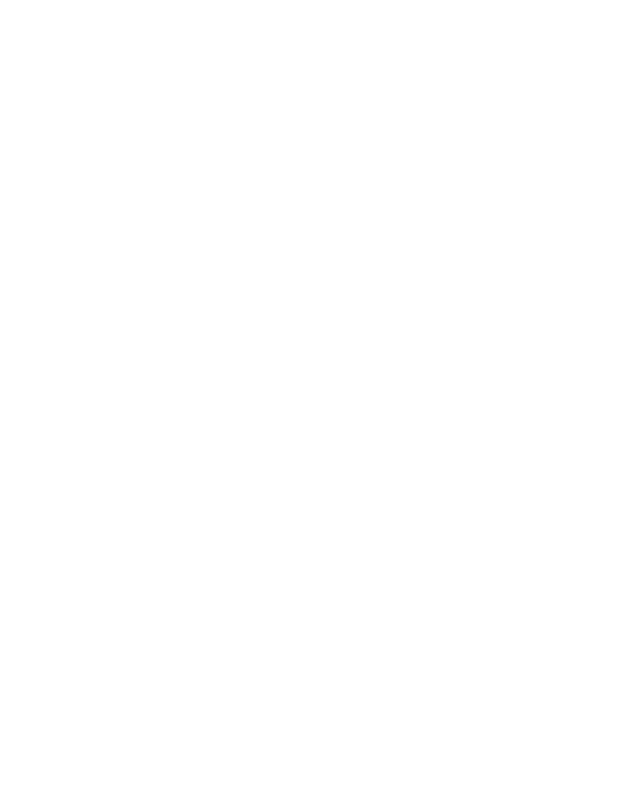
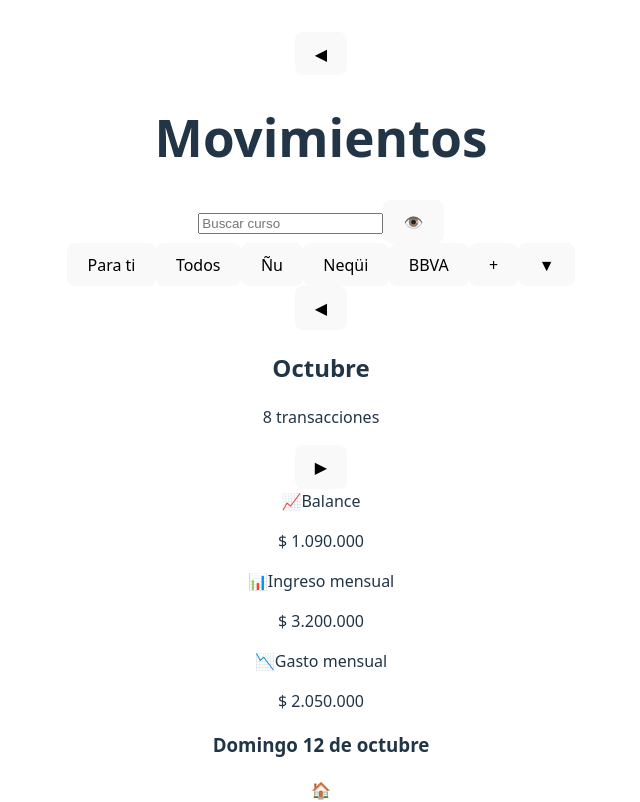
Before and after one commit to klimga2/Planea, a React (Vite) app: page /Migestion-gestionDiariaMovimientos in a window 1280 px wide. Before the commit this address had no page. Shown: the top 802 px of the page, without its empty margins (319-959 px from the left). Built offline with nearby package versions, Linux system fonts and the light colour scheme.

Commit message:
Migestion-gestionDiariaMovimientos

```diff
--- /dev/null
+++ b/src/Pages/Migestion/Migestion-gestionDiariaMovimient.jsx
@@ -0,0 +1,218 @@
+import { useState } from 'react';
+import { useNavigate } from 'react-router-dom';
+
+const MigestionMovimientos = () => {
+	const Nav = useNavigate();
+	const [searchTerm, setSearchTerm] = useState('');
+	const [currentMonth, setCurrentMonth] = useState(9); // octubre (0-11)
+	const [activeFilter, setActiveFilter] = useState('Para ti');
+
+	const filters = ['Para ti', 'Todos', 'Ñu', 'Neqüi', 'BBVA'];
+
+	// Datos de ejemplo
+	const monthlyData = {
+		balance: '$ 1.090.000',
+		income: '$ 3.200.000',
+		expense: '$ 2.050.000',
+		transactionCount: 8,
+	};
+
+	const transactions = [
+		{
+			date: 'Domingo 12 de octubre',
+			items: [
+				{
+					id: 1,
+					icon: '🏠',
+					title: 'Pago recibo de luz',
+					category: 'Hogar',
+					bank: 'Ñu',
+					amount: '-$136.000',
+					isExpense: true,
+				},
+				{
+					id: 2,
+					icon: '🚗',
+					title: 'Uber',
+					category: 'Transporte',
+					bank: 'Neqüi',
+					amount: '-$12.000',
+					isExpense: true,
+				},
+				{
+					id: 3,
+					icon: '💱',
+					title: 'Transferencia',
+					category: 'Salud',
+					bank: 'BBVA',
+					amount: '+$40.000',
+					isExpense: false,
+				},
+			],
+		},
+		{
+			date: 'Sábado 11 de octubre',
+			items: [
+				{
+					id: 4,
+					icon: '💼',
+					title: 'Sueldo',
+					category: 'Trabajo',
+					bank: 'BBVA',
+					amount: '+$5.000.000',
+					isExpense: false,
+				},
+			],
+		},
+	];
+
+	const months = [
+		'Enero',
+		'Febrero',
+		'Marzo',
+		'Abril',
+		'Mayo',
+		'Junio',
+		'Julio',
+		'Agosto',
+		'Septiembre',
+		'Octubre',
+		'Noviembre',
+		'Diciembre',
+	];
+
+	const handlePrevMonth = () => {
+		setCurrentMonth((prev) => (prev === 0 ? 11 : prev - 1));
+	};
+
+	const handleNextMonth = () => {
+		setCurrentMonth((prev) => (prev === 11 ? 0 : prev + 1));
+	};
+
+	return (
+		<div className='mov-page'>
+			{/* Header */}
+			<header className='mov-header'>
+				<button className='mov-back' onClick={() => Nav('/')} aria-label='Atrás'>
+					◀
+				</button>
+				<h1 className='mov-title'>Movimientos</h1>
+			</header>
+
+			{/* Search Bar */}
+			<div className='mov-search-container'>
+				<input
+					type='text'
+					placeholder='Buscar curso'
+					value={searchTerm}
+					onChange={(e) => setSearchTerm(e.target.value)}
+					className='mov-search-input'
+				/>
+				<button className='mov-search-icon' aria-label='Buscar'>
+					👁️
+				</button>
+			</div>
+
+			{/* Filter Buttons */}
+			<div className='mov-filters'>
+				{filters.map((filter) => (
+					<button
+						key={filter}
+						className={`mov-filter-btn ${activeFilter === filter ? 'active' : ''}`}
+						onClick={() => setActiveFilter(filter)}
+					>
+						{filter}
+					</button>
+				))}
+				<button className='mov-filter-add' aria-label='Agregar filtro'>
+					+
+				</button>
+				<button className='mov-filter-dropdown' aria-label='Opciones'>
+					▼
+				</button>
+			</div>
+
+			{/* Month Selector */}
+			<div className='mov-month-selector'>
+				<button className='mov-month-nav' onClick={handlePrevMonth}>
+					◀
+				</button>
+				<div className='mov-month-info'>
+					<h2 className='mov-month-name'>{months[currentMonth]}</h2>
+					<p className='mov-transaction-count'>{monthlyData.transactionCount} transacciones</p>
+				</div>
+				<button className='mov-month-nav' onClick={handleNextMonth}>
+					▶
+				</button>
+			</div>
+
+			{/* Summary Cards */}
+			<div className='mov-summary'>
+				<div className='mov-balance-card'>
+					<div className='mov-balance-header'>
+						<span className='mov-balance-icon'>📈</span>
+						<span className='mov-balance-label'>Balance</span>
+					</div>
+					<p className='mov-balance-amount'>{monthlyData.balance}</p>
+				</div>
+
+				<div className='mov-income-expense'>
+					<div className='mov-income-card'>
+						<div className='mov-income-header'>
+							<span className='mov-income-icon'>📊</span>
+							<span>Ingreso mensual</span>
+						</div>
+						<p className='mov-income-amount'>{monthlyData.income}</p>
+					</div>
+					<div className='mov-expense-card'>
+						<div className='mov-expense-header'>
+							<span className='mov-expense-icon'>📉</span>
+							<span>Gasto mensual</span>
+						</div>
+						<p className='mov-expense-amount'>{monthlyData.expense}</p>
+					</div>
+				</div>
+			</div>
+
+			{/* Transactions List */}
+			<div className='mov-transactions'>
+				{transactions.map((day, dayIndex) => (
+					<div key={dayIndex} className='mov-transaction-day'>
+						<h3 className='mov-day-label'>{day.date}</h3>
+						{day.items.map((tx) => (
+							<div key={tx.id} className='mov-transaction-item'>
+								<div className='mov-tx-icon-container'>
+									<div className='mov-tx-icon'>{tx.icon}</div>
+								</div>
+								<div className='mov-tx-content'>
+									<h4 className='mov-tx-title'>{tx.title}</h4>
+									<div className='mov-tx-meta'>
+										<span className='mov-tx-category'>{tx.category}</span>
+										<span className='mov-tx-bank'>{tx.bank}</span>
+									</div>
+								</div>
+								<p className={`mov-tx-amount ${tx.isExpense ? 'expense' : 'income'}`}>{tx.amount}</p>
+							</div>
+						))}
+					</div>
+				))}
+			</div>
+
+			{/* Floating Chat Button */}
+			<button className='mov-fab' aria-label='Chat'>
+				💬
+			</button>
+
+			{/* Bottom Navigation */}
+			<nav className='mov-bottom-nav' aria-label='Navegación principal'>
+				<button className='nav-item'>★</button>
+				<button className='nav-item'>📊</button>
+				<button className='nav-item nav-home'>🏠</button>
+				<button className='nav-item'>$</button>
+				<button className='nav-item'>📖</button>
+			</nav>
+		</div>
+	);
+};
+
+export default MigestionMovimientos;
--- a/src/Routes/Routers.jsx
+++ b/src/Routes/Routers.jsx
@@ -4,6 +4,7 @@ import Presupuesto from "../Pages/Dashboard/Presupuesto";
 import GastosMes from "../Pages/Dashboard/Distribución gastos x mes";
 import GastosSemana from "../Pages/Dashboard/Distribución gastos x semana";
 import MigestiongestionDiaria from "../Pages/Migestion/Migestion-gestionDiaria";
+import MigestionMovimientos from "../Pages/Migestion/Migestion-gestionDiariaMovimient";
 const AppRouter = () => {
   return (
     <BrowserRouter>
@@ -13,6 +14,8 @@ const AppRouter = () => {
         <Route path="/GastosSemana" element={<GastosSemana />} />
         <Route path="/Presupuesto" element={<Presupuesto />} />
         <Route path="/Migestion-gestionDiaria" element={<MigestiongestionDiaria />} />
+        <Route path="/Migestion-gestionDiariaMovimientos" element={<MigestionMovimientos />} />
+
       </Routes>
     </BrowserRouter>
   );
```
